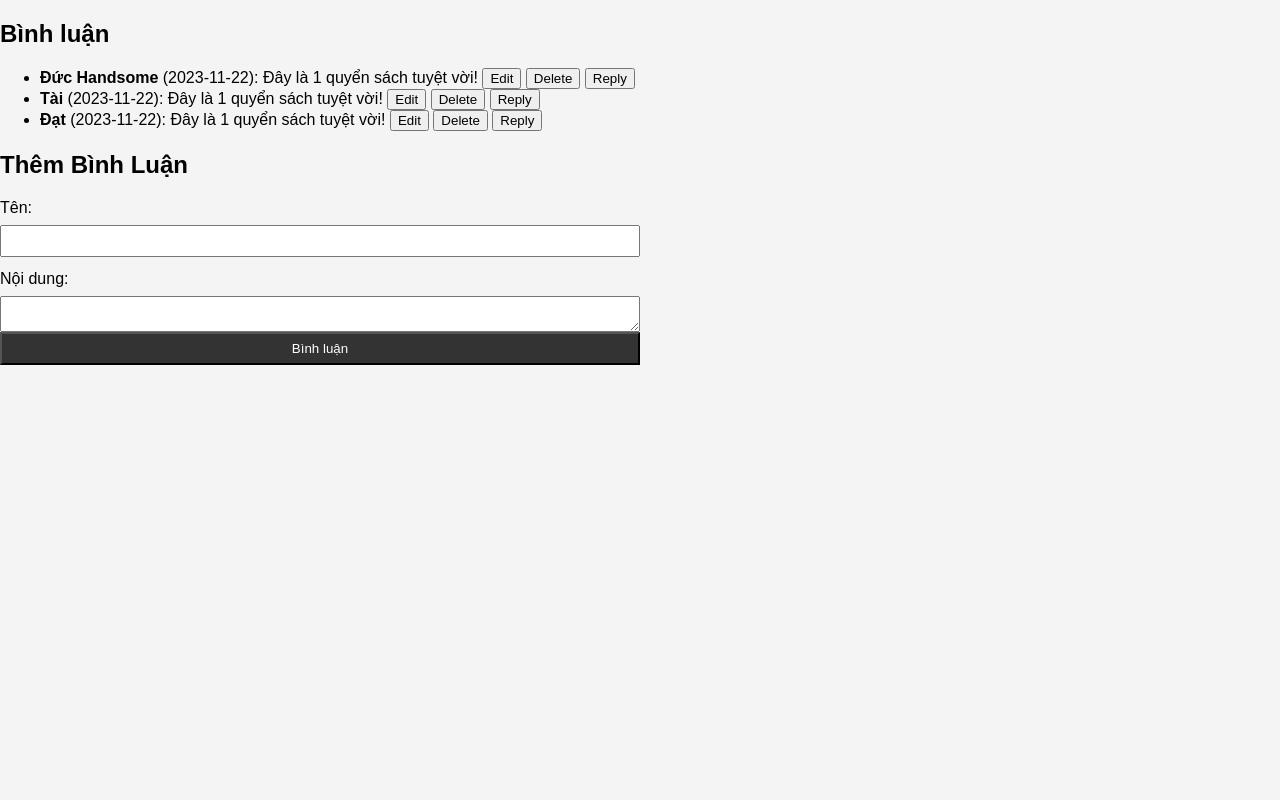
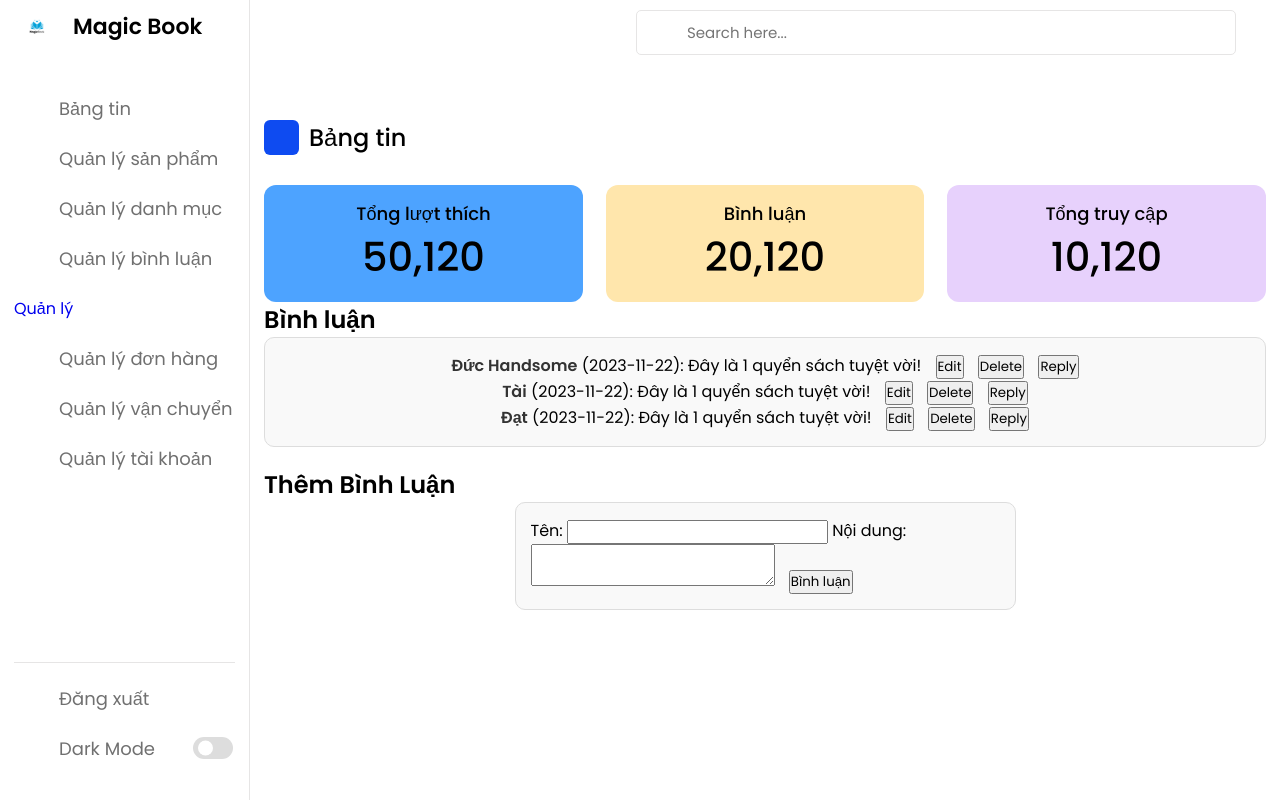
Before and after one commit to taitbtph35535/nhom10_duan1, a PHP site: page /binhluan.html in a window 1280 px wide. Run offline with PHP 8.4, Linux system fonts and the light colour scheme.

Commit message:
cập nhật thêm về bình luận

```diff
--- a/admin-html-css/admin.css
+++ b/admin-html-css/admin.css
@@ -360,7 +360,45 @@ nav.close ~ .dashboard .top{
     white-space: nowrap;
     color: var(--text-color);
 }
+.check {
+    display: flex;
+    justify-content: center;
+    align-items: center;
+    margin: auto;
+    width: 50%;
+  }
+#comment-list {
+    list-style: none;
+    padding: 0;
+    display: flex;
+    flex-direction: column;
+    align-items: center;
+}
+#comment-list {
+    width: 100%;
+    margin-bottom: 20px;
+    padding: 15px;
+    border: 1px solid #ddd;
+    background-color: #f9f9f9;
+    box-sizing: border-box;
+    border-radius: 10px;
+}
+#commentForm {
+    width: 100%;
+    margin-bottom: 20px;
+    padding: 15px;
+    border: 1px solid #ddd;
+    background-color: #f9f9f9;
+    border-radius: 10px;
+  }
+  strong {
+    color: #333;
+  }
 
+  button {
+    margin-left: 10px;
+    cursor: pointer;
+  }
 @media (max-width: 1000px) {
     nav{
         width: 73px;
--- a/admin-html-css/admin.html
+++ b/admin-html-css/admin.html
@@ -9,8 +9,6 @@
 
     <link rel="stylesheet" href="admin.css">
 
-    <!----===== Iconscout CSS ===== -->
-    <link rel="stylesheet" href="https://unicons.iconscout.com/release/v4.0.0/css/line.css">
 
     <title>Admin</title>
 </head>
--- a/admin-html-css/binhluan.html
+++ b/admin-html-css/binhluan.html
@@ -1,21 +1,126 @@
 <!DOCTYPE html>
+
 <html lang="en">
 <head>
     <meta charset="UTF-8">
+    <meta http-equiv="X-UA-Compatible" content="IE=edge">
     <meta name="viewport" content="width=device-width, initial-scale=1.0">
-    <title>QUẢN LÝ BÌNH LUẬN</title>
-    <link rel="stylesheet" href="styles.css">
+
+
+    <link rel="stylesheet" href="admin.css">
+
+
+    <title>Admin</title>
 </head>
 <body>
+    <nav>
+        <div class="logo-name">
+            <div class="logo-image">
+               <img src="images/logo.png" alt="">
+            </div>
 
-    <div class="comments">
-        <h2>Bình luận</h2>
+            <span class="logo_name">Magic Book</span>
+        </div>
+
+        <div class="menu-items">
+            <ul class="nav-links">
+                <li><a href="#">
+                    <i class="uil uil-dashboard"></i>
+                    <span class="link-name">Bảng tin</span>
+                </a></li>
+                <li><a href="#">
+                    <i class="uil uil-box"></i>
+                    <span class="link-name">Quản lý sản phẩm</span>
+                </a></li>
+                <li><a href="#">
+                    <i class="uil uil-folder"></i>
+                    <span class="link-name">Quản lý danh mục</span>
+                </a></li>
+                <li><a href="#">
+                    <i class="uil uil-comment"></i>
+                    <span class="link-name">Quản lý bình luận</span>
+                    <a href="binhluan.html">Quản lý</a>
+                </a></li>
+                <li><a href="#">
+                    <i class="uil uil-shopping-cart"></i>
+                    <span class="link-name">Quản lý đơn hàng</span>
+                </a></li>
+                <li><a href="#">
+                    <i class="uil uil-truck"></i>
+                    <span class="link-name">Quản lý vận chuyển</span>
+                </a></li>
+                <li><a href="#">
+                    <i class="uil uil-user"></i>
+                    <span class="link-name">Quản lý tài khoản</span>
+                </a></li>
+            </ul>
+            <ul class="logout-mode">
+                <li><a href="#">
+                    <i class="uil uil-signout"></i>
+                    <span class="link-name">Đăng xuất</span>
+                </a></li>
+
+                <li class="mode">
+                    <a href="#">
+                        <i class="uil uil-moon"></i>
+                    <span class="link-name">Dark Mode</span>
+                </a>
+
+                <div class="mode-toggle">
+                  <span class="switch"></span>
+                </div>
+            </li>
+            </ul>
+        </div>
+    </nav>
+
+    <section class="dashboard">
+        <div class="top">
+            <i class="uil uil-bars sidebar-toggle"></i>
+
+            <div class="search-box">
+                <i class="uil uil-search"></i>
+                <input type="text" placeholder="Search here...">
+            </div>
+
+            <!--<img src="images/profile.jpg" alt="">-->
+        </div>
+
+        <div class="dash-content">
+            <div class="overview">
+                <div class="title">
+                    <i class="uil uil-book-open"></i>
+                    <span class="text">Bảng tin</span>
+                </div>
+
+                <div class="boxes">
+                    <div class="box box1">
+                        <i class="uil uil-thumbs-up"></i>
+                        <span class="text">Tổng lượt thích</span>
+                        <span class="number">50,120</span>
+                    </div>
+                    <div class="box box2">
+                        <i class="uil uil-comments"></i>
+                        <span class="text">Bình luận</span>
+                        <span class="number">20,120</span>
+                    </div>
+                    <div class="box box3">
+                        <i class="uil uil-share"></i>
+                        <span class="text">Tổng truy cập</span>
+                        <span class="number">10,120</span>
+                    </div>
+                </div>
+            </div>
+
+            <div class="activity">
+                <h1>Bình luận</h1>
                 <ul id="comment-list">
                 </ul>
             </div>
 
             <div class="comment-form">
-        <h2>Thêm Bình Luận</h2>
+                <h1>Thêm Bình Luận</h1>
+                <div class="check">
                 <form id="commentForm">
                     <label for="name">Tên:</label>
                     <input type="text" id="name" name="name" required>
@@ -26,8 +131,10 @@
                     <button type="submit">Bình luận</button>
                 </form>
                     </div>
+            </div>
+            <div class="check">
+            <script>
 
-    <script>
                 let comments = [
                     { id: 1, name: 'Đức Handsome', comment: 'Đây là 1 quyển sách tuyệt vời!', date: '2023-11-22' },
                     { id: 2, name: 'Tài', comment: 'Đây là 1 quyển sách tuyệt vời!', date: '2023-11-22' },
@@ -96,6 +203,10 @@
                 }
                 renderComments();
             </script>
+            </div>
+        </div>
+    </section>
 
+    <script src="admin.js"></script>
 </body>
 </html>
```
Lines whose indentation alone changed are shown as unchanged.
